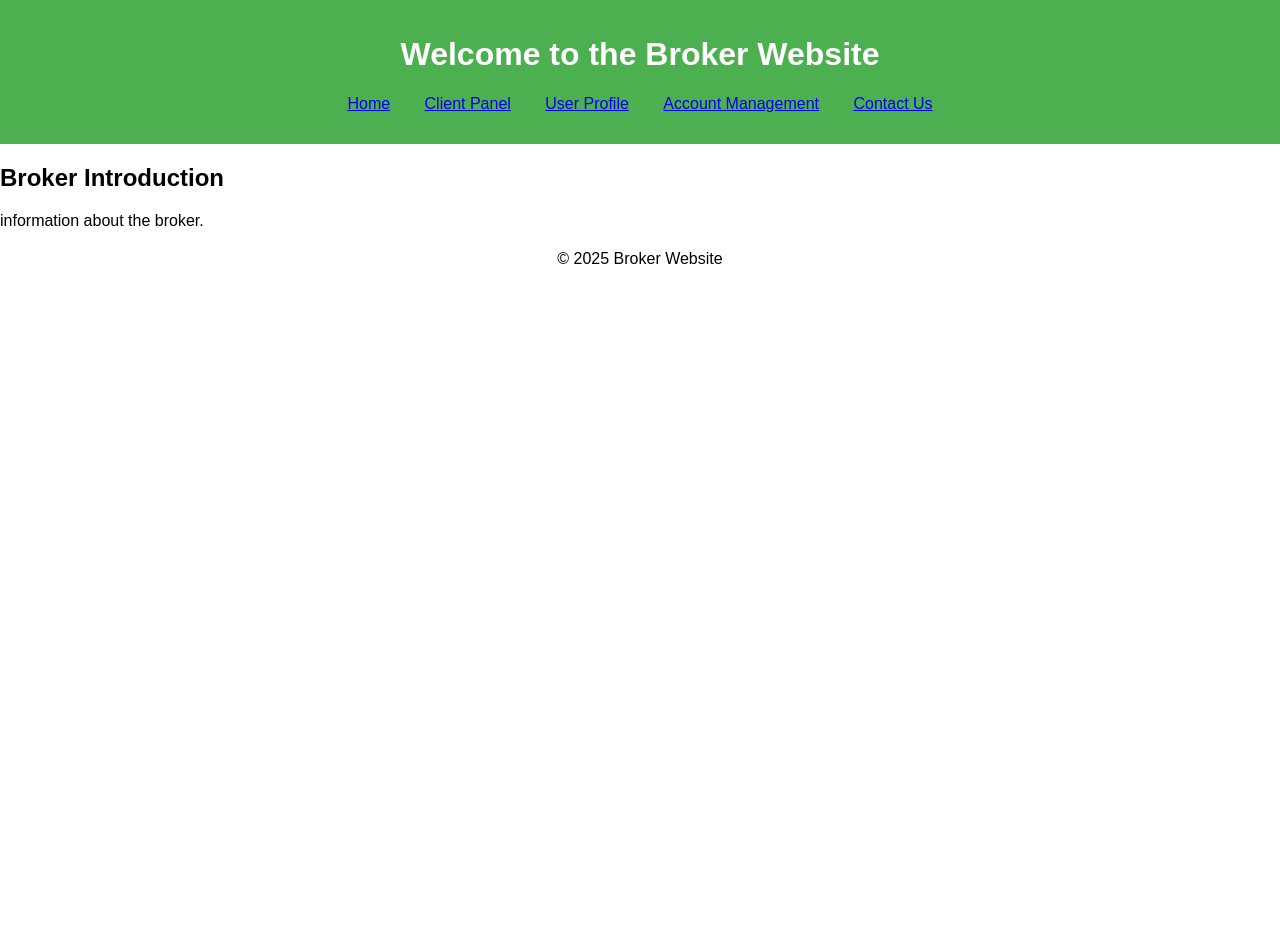
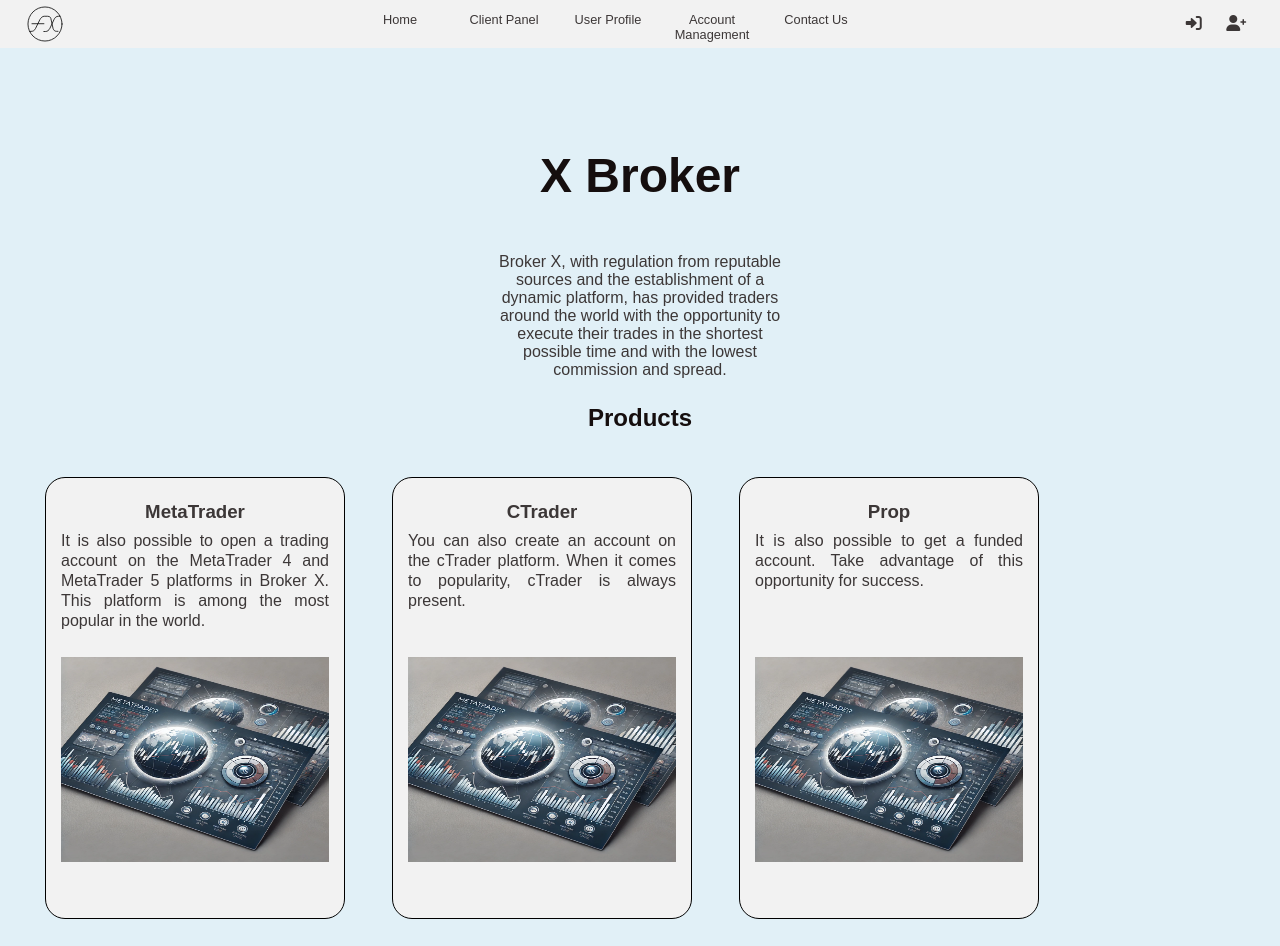
Before and after one commit to Peymanfarzaneh/Broker_site, a plain HTML site: page index.html in a window 1280 px wide. Shown: the top 946 px of the page. Before the commit the page ends 800 px from the top, so only its background shows below. Drawn offline with Linux system fonts and the light colour scheme.

Commit message:
Added main.css, create index.html content

```diff
--- /dev/null
+++ b/css/main.css
@@ -0,0 +1,20 @@
+*{
+    padding: 0;
+    margin: 0;
+    box-sizing: border-box;
+}
+ul{
+    list-style-type: none;
+}
+a{
+    text-decoration: none;
+    color: inherit;
+}
+button{
+    width: 75px;
+    height: 30px;
+    border-radius: 15px;
+    border: 1px solid #000000;
+    background-color: rgb(93, 93, 93);
+    color: #e1f0f7;
+}
--- a/css/style.css
+++ b/css/style.css
@@ -1,27 +1,107 @@
 body {
     font-family: Arial, sans-serif;
+    font-size: 16px;
     margin: 0;
     padding: 0;
+    background-color: #e1f0f7;
+    color: rgb(60, 55, 55);
 }
-
-header {
-    background-color: #4CAF50;
-    color: white;
-    padding: 15px;
+header{
     text-align: center;
 }
 
-nav ul {
-    list-style-type: none;
-    padding: 0;
+/* heder-nav */
+header .header-bar{
+    display: flex;
+    flex-direction: row-reverse;
+    flex-wrap: wrap;
+    background-color: #f2f2f2;
+    padding: 5px 0;
+}
+header .header-bar .sign-in{
+    width: 10%;
+
+}
+header .header-bar .sign-in i{
+    margin: 5px;
+    padding: 5px;
+
+}
+header .header-bar .nav-list {
+    width: 85%;
+}
+header .header-bar .nav-list .menu-list{
+    width: 100%;
+    max-height: 30px;
+    display: flex;
+    flex-direction: row;
+    justify-content: center;
+    flex-wrap: wrap;
+}
+header .header-bar .nav-list .nav-item {
+    margin: 2px;
+    padding: 5px;
+    width: 100px;
+    font-size: .8em;
+}
+header .header-bar img{
+    width: 3%;
+    height: 3%;
+}
+/* header title & description */
+header h2{
+    margin: 100px 0 50px;
+    font-size: 3em;
+    color: rgb(21, 14, 14);
+}
+header .desc{
+    width: 300px;
+    margin: auto;
 }
 
-nav ul li {
-    display: inline;
-    margin: 0 15px;
+/* main */
+main{
+    /* background-color: aquamarine; */
+    text-align: center
+}
+main h2{
+    margin:25px auto ;
+    color: rgb(21, 14, 14);
+}
+main .product{
+    margin: 30px;
+    width: 80%;
+    display: flex;
+    flex-direction: row;
+    justify-content: space-between;
+    flex-wrap: wrap;
+}
+main .product .product-item{
+    width: 300px;
+    padding: 15px;
+    margin: 15px;
+    border: 1px solid black;
+    border-radius: 20px;
+    display: flex;
+    flex-direction: column;
+    align-content: center;
+    background-color: #f2f2f2;
+}
+main .product .product-item .content{
+    height: 40%;
+}
+main .product .product-item h3{
+    margin: 8px;
+}
+main .product .product-item p{
+    text-align: justify;
+    line-height: 20px;
+}
+main .product .product-item .card-img{
+    height: 50%;
 }
 
-footer {
-    text-align: center;
-    margin-top: 20px;
+main .product .product-item .card-img img{
+    width: 100%;
+    height: 100%;
 }
--- a/index.html
+++ b/index.html
@@ -5,23 +5,114 @@
     <meta name="viewport" content="width=device-width, initial-scale=1.0">
     <title>Broker Website</title>
     <link rel="stylesheet" href="css/style.css">
+    <link rel="stylesheet" href="css/main.css">
+    <link rel="stylesheet" href="https://cdnjs.cloudflare.com/ajax/libs/font-awesome/6.0.0-beta3/css/all.min.css">
 </head>
+
+
+
+
 <body>
+    <!-- header -->
     <header>
-        <h1>Welcome to the Broker Website</h1>
-        <nav>
-            <ul>
-                <li><a href="#">Home</a></li>
-                <li><a href="#">Client Panel</a></li>
-                <li><a href="#">User Profile</a></li>
-                <li><a href="#">Account Management</a></li>
-                <li><a href="#">Contact Us</a></li>
-            </ul>
-        </nav>
+        <div id="header-bar" class="header-bar">
+            <!-- incons in nav-bar -->
+            <div id="sign-in" class="sign-in">
+                <i class="fas fa-sign-in-alt"></i>
+                <i class="fas fa-user-plus"></i>
+            </div>
+            <!-- nav bar -->
+             <nav id="nav-list" class="nav-list">
+                <ul id="menu-list" class="menu-list">
+                    <li class="nav-item"><a href="#">Home</a></li>
+                    <li class="nav-item"><a href="#">Client Panel</a></li>
+                    <li class="nav-item"><a href="#">User Profile</a></li>
+                    <li class="nav-item"><a href="#">Account Management</a></li>
+                    <li class="nav-item"><a href="#">Contact Us</a></li>
+                </ul>
+            </nav>
+            <img src="images/logo/fx.svg" alt="">
+        </div>
+
+        <!-- title broker and description -->
+         <h2>X Broker</h2>
+        <p class="desc">Broker X, with regulation from reputable sources and the establishment
+            of a dynamic platform, has provided traders around the world with the
+            opportunity to execute their trades in the shortest possible time and
+            with the lowest commission and spread.
+        </p>
     </header>
+
+    <!-- main -->
     <main>
-        <h2>Broker Introduction</h2>
-        <p>information about the broker.</p>
+        <h2>Products</h2>
+        <div class="product" id="product">
+
+            <!-- metaTrader-Card -->
+            <div class="product-item" id="metaTrader-card">
+                <div class="content">
+                    <h3>MetaTrader</h3>
+                    <p>It is also possible to open a trading account on the MetaTrader 4
+                            and MetaTrader 5 platforms in Broker X.
+                            This platform is among the most popular in the world.
+                    </p>
+                </div>
+                <div class="card-img">
+                    <img src="images/metatrader.webp" alt="metaTrader">
+                </div>
+            </div>
+
+            <!-- CTrader-Card -->
+            <div class="product-item" id="CTrader-card">
+                <div class="content">
+                    <h3>
+                        CTrader
+                    </h3>
+                    <p>
+                        You can also create an account on the cTrader platform.
+                        When it comes to popularity, cTrader is always present.
+                    </p>
+                </div>
+
+                <div class="card-img">
+                    <img src="images/metatrader.webp" alt="metaTrader">
+                </div>
+            </div>
+
+            <!-- Prop-Card -->
+            <div class="product-item" id="prop-card">
+                <div class="content">
+                    <h3>
+                        Prop
+                    </h3>
+                    <p>
+                        It is also possible to get a funded account.
+                        Take advantage of this opportunity for success.
+                    </p>
+                </div>
+
+                <div class="card-img">
+                    <img src="images/metatrader.webp" alt="metaTrader">
+                </div>
+            </div>
+
+            <!-- CopyTrade-Card -->
+            <div class="product-item" id="copyTrade-card">
+                <div class="content">
+                    <h3>
+                        CopyTrade
+                    </h3>
+                    <p>
+                        The experience of trading alongside market leaders is also available through copy trading.
+                        Enjoy the abundant profits!
+                    </p>
+                </div>
+
+                <div class="card-img">
+                    <img src="images/metatrader.webp" alt="metaTrader">
+                </div>
+            </div>
+        </div>
     </main>
     <footer>
         <p>&copy; 2025 Broker Website</p>
```
Also changed, not shown: images/logo/tradingview-v2.svg (added).
